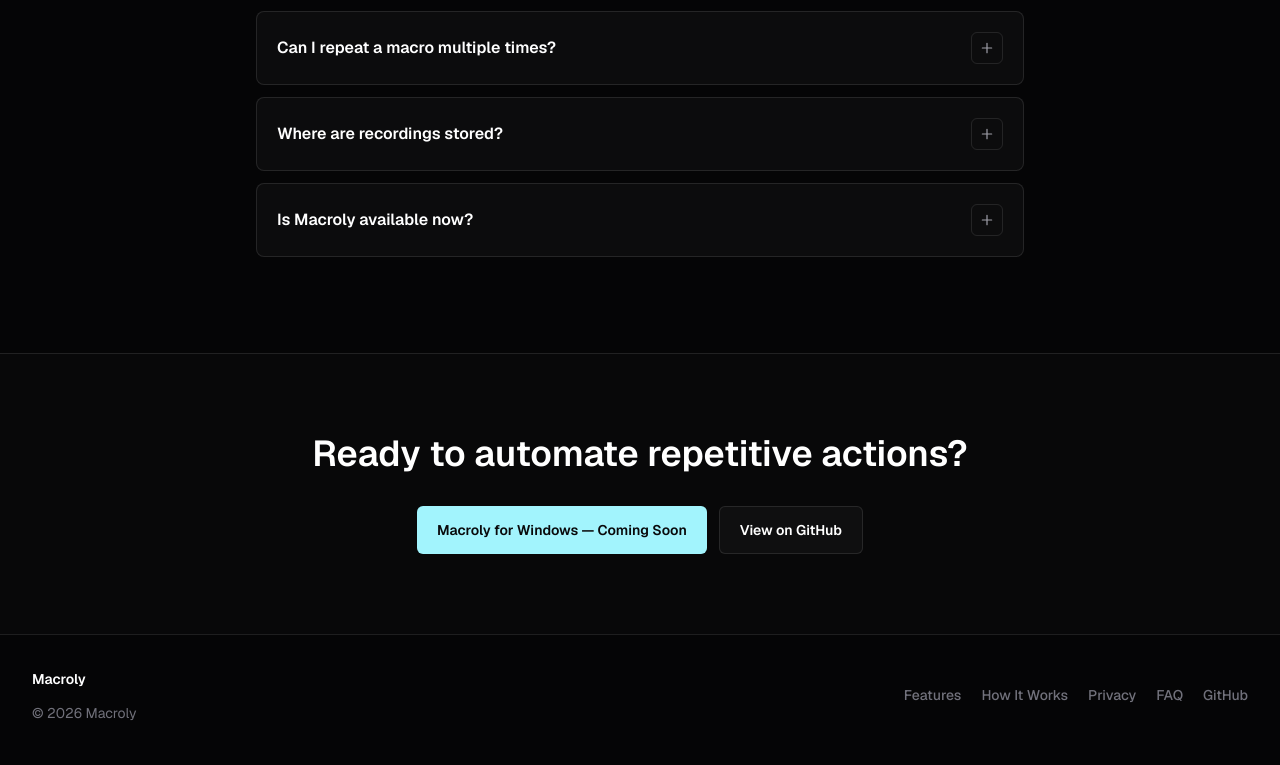
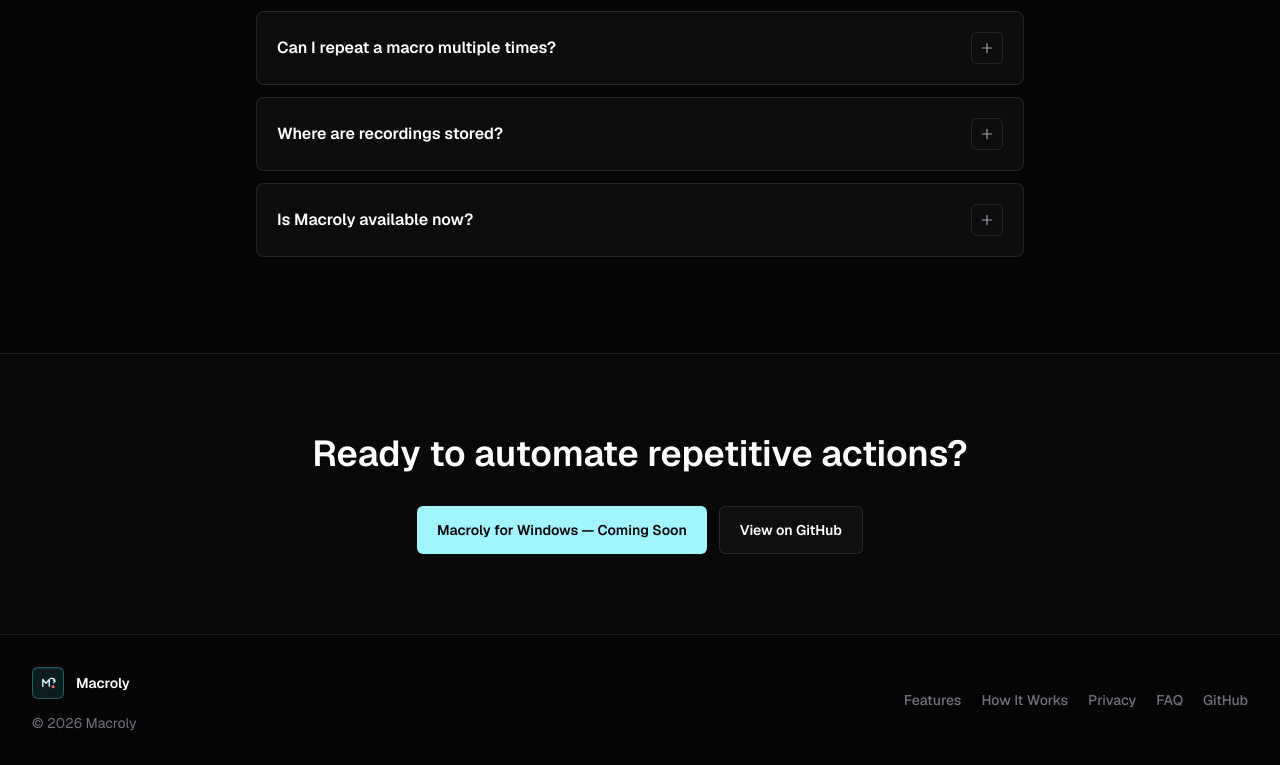
Before and after one commit to bibop28/Macrosty, a Next.js app: page / in a window 1280 px wide. Shown: the part 3452-4217 px from the top of the page. Built offline with nearby package versions, Linux system fonts and the light colour scheme.

Commit message:
Enhance Footer component layout and styling; integrate BrandMark for branding

```diff
--- a/components/Footer.js
+++ b/components/Footer.js
@@ -1,3 +1,5 @@
+import BrandMark from "./BrandMark";
+
 const footerLinks = [
   { label: "Features", href: "#features" },
   { label: "How It Works", href: "#how-it-works" },
@@ -9,9 +11,10 @@
 export default function Footer() {
   return (
     <footer className="border-t border-white/10 px-5 py-8 sm:px-6 lg:px-8">
-      <div className="mx-auto flex max-w-7xl flex-col gap-6 sm:flex-row sm:items-center sm:justify-between">
+      <div className="mx-auto flex max-w-[1440px] flex-col gap-6 sm:flex-row sm:items-center sm:justify-between">
         <div>
-          <a href="#top" className="text-sm font-semibold text-white">
+          <a href="#top" className="inline-flex items-center gap-3 text-sm font-semibold text-white">
+            <BrandMark className="size-8" />
             Macroly
           </a>
           <p className="mt-3 text-sm text-zinc-500">&copy; 2026 Macroly</p>
```
